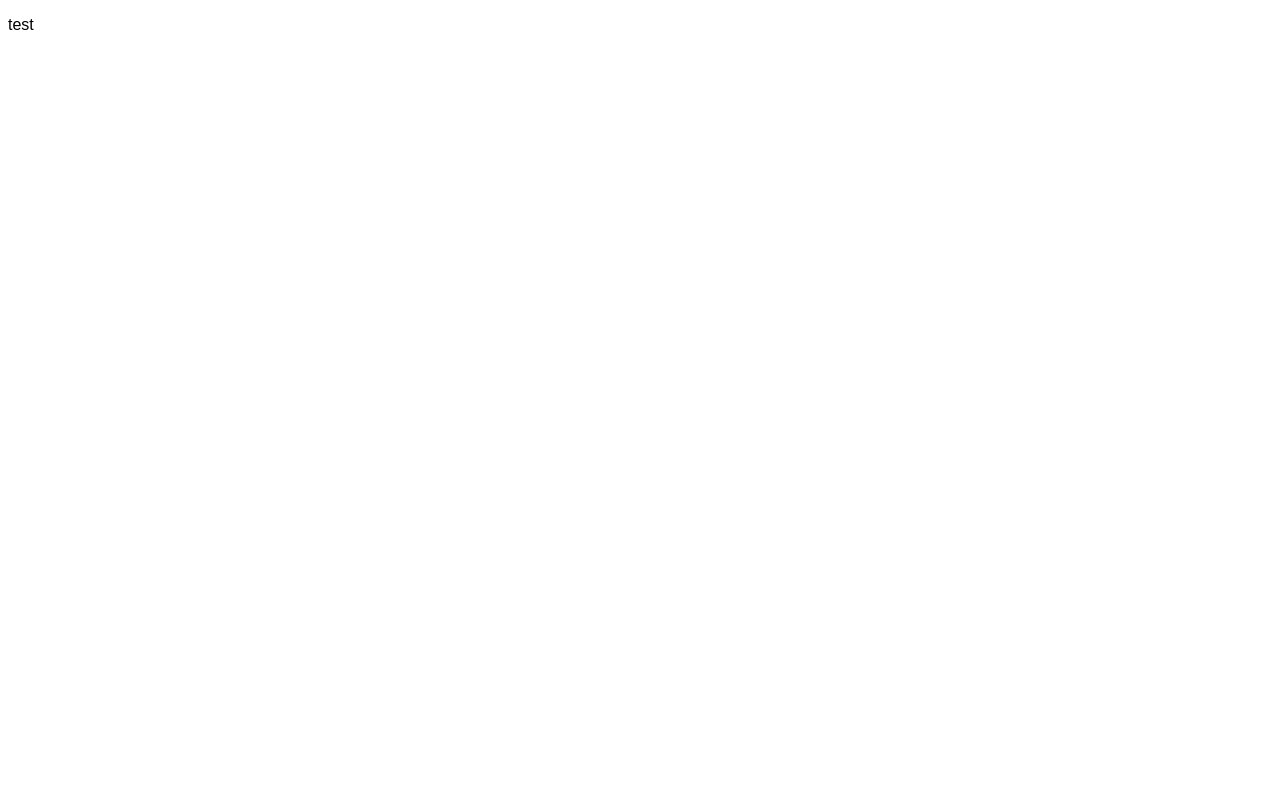
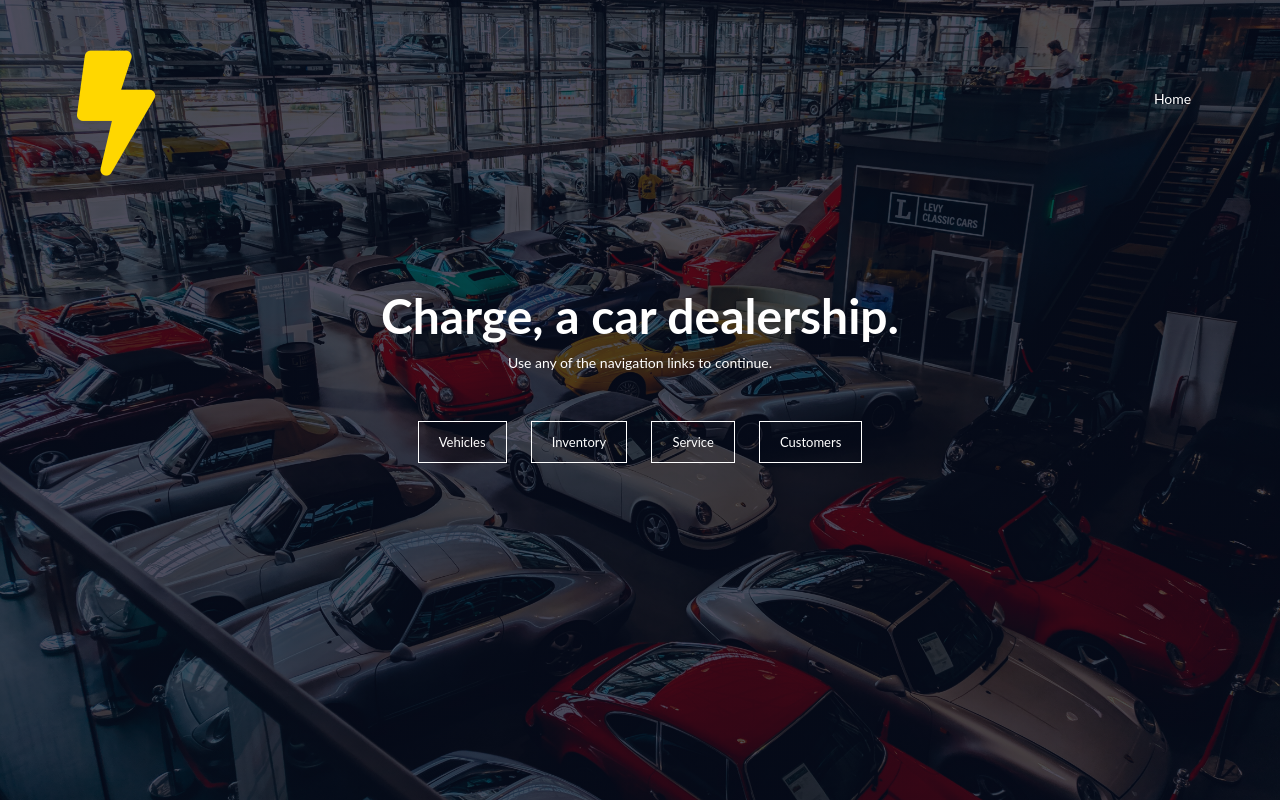
Before and after one commit to nmarhari/DSD-Charge, a PHP site: page / in a window 1280 px wide. Before the commit the page is almost empty. Run offline with PHP 8.4, Linux system fonts and the light colour scheme.

Commit message:
home page

```diff
--- a/css/style.css
+++ b/css/style.css
@@ -1,3 +1,119 @@
 * {
-    font-family: sans-serif;
+    font-family: 'Lato', sans-serif;
+    overflow-x: none;
+    margin: 0;
+    padding: 0;
 }
+
+.home-header {
+    min-height: 100vh;
+    width: 100%;
+    background-image: linear-gradient(rgba(4,9,30,0.7),rgba(4,9,30,0.7)),url(../img/home-header.jpg);
+    background-position: center;
+    background-size: cover;
+    position: relative;
+}
+
+nav {
+    display: flex;
+    padding: 2% 6%;
+    justify-content: space-between;
+    align-items: center;
+}
+
+nav #logo {
+    font-size: 125px;
+    transition: 1s;
+    color: gold;
+    padding-top: 25px;
+}
+
+nav #logo:hover {
+    font-size: 150px;
+}
+
+.navlinks {
+    flex: 1;
+    text-align: right;
+}
+
+.navlinks ul li {
+    list-style: none;
+    display: inline-block;
+    padding: 8px 12px;
+    position: relative;
+}
+
+.navlinks ul li a {
+    color: white;
+    text-decoration: none;
+    font-size: 14px;
+}
+
+.navlinks ul li a::after {
+    content: '';
+    width: 0%;
+    height: 2px;
+    background: gold;
+    display: block;
+    margin: 2px 0px;
+    transition: 0.5s;
+}
+
+.navlinks ul li a:hover::after {
+    width: 100%;
+}
+
+.text-box {
+    width: 90%;
+    color: white;
+    position: absolute;
+    top: 50%;
+    left: 50%;
+    transform: translate(-50%, -50%);
+    text-align: center;
+}
+
+.text-box h1 {
+    font-size: 48px;
+    transition: 1s;
+}
+
+.text-box p {
+    margin: 10px 0 40px;
+    font-size: 14px;
+    color: white;
+}
+
+.home-links {
+    margin: 10px 0 40px;
+}
+.home-links li {
+    list-style: none;
+    display: inline;
+    padding: 0 10px;
+}
+.home-links a {
+    text-decoration: bold;
+    color: white;
+}
+
+.home-links button {
+    text-decoration: none;
+    color: white;
+    border: 1px solid white;
+    padding: 12px 20px;
+    font-size: 13px;
+    background: transparent;
+    position: relative;
+    cursor: pointer;
+    margin: 10px 0;
+    transition: 1s;
+}
+
+.home-links button:hover {
+    border: 1px solid gold;
+    background: gold;
+    transition: 1s;
+    color: black;
+}
--- a/index.php
+++ b/index.php
@@ -15,13 +15,38 @@
 
     </head>
 
-    <div class="login-page">
+    <section class="home-header">
+        <nav>
+            <a href="#">
+                <i class="fas fa-bolt" id="logo"></i>
+            </a>
 
-        <div class="container">
-            <p> test </p>
+            <div class="navlinks">
+                <ul>
+                    <li><a href="">Home</a></li>
+                </ul>
+            </div>
+
+        </nav>
+
+        <div class="text-box">
+
+            <h1>Charge, a car dealership.</h1>
+            <p>Use any of the navigation links to continue.</p>
+
+            <div class="home-links">
+                <ul>
+                    <li><button href="">Vehicles</button></li>
+                    <li><button href="">Inventory</button></li>
+                    <li><button href="">Service</button></li>
+                    <li><button href="">Customers</button></li>
+                </ul>
+            </div>
+
         </div>
 
-    </div>
 
 
+    </section>
+
 </html>
```
Also changed, not shown: img/home-header.jpg (added).
